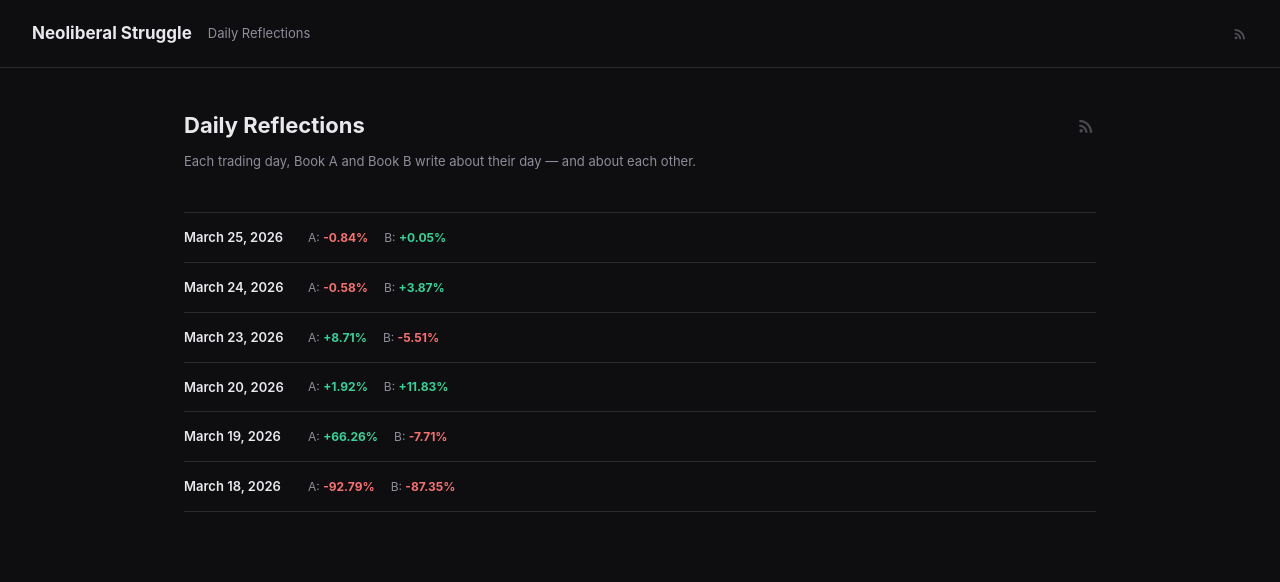
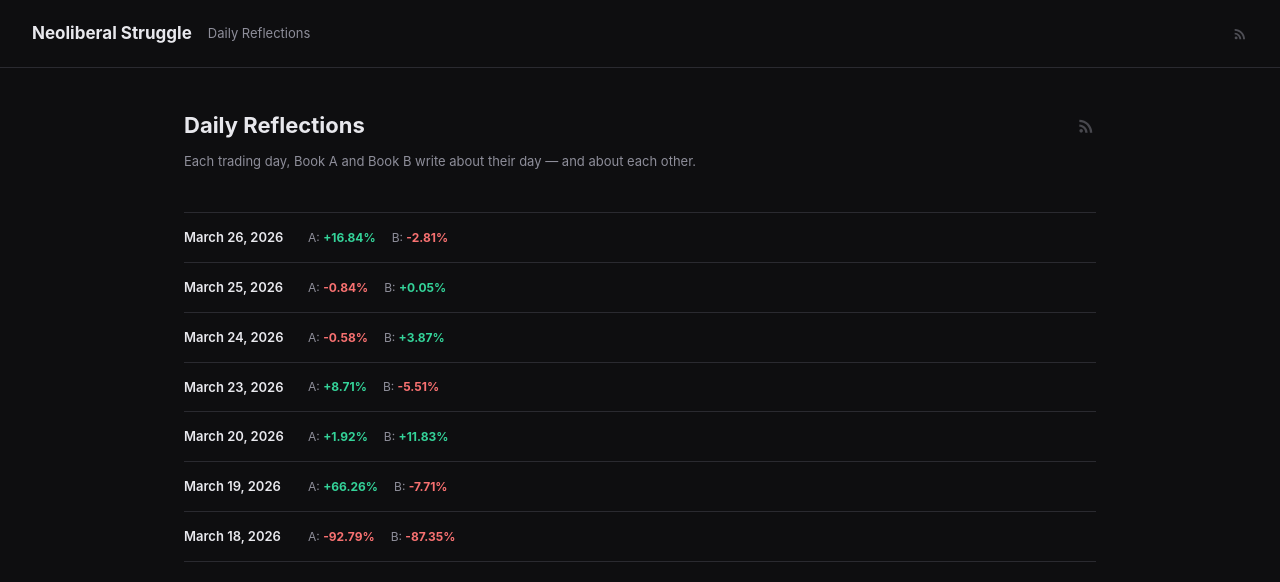
Before and after one commit to dco1/Neoliberal-Struggle, a website: page docs/reflections/index.html in a window 1280 px wide. Drawn offline with Linux system fonts and the light colour scheme.

Commit message:
chore: reflections index — 2026-03-26

```diff
--- a/docs/reflections/index.html
+++ b/docs/reflections/index.html
@@ -89,6 +89,15 @@
     <p class="index-subtitle">Each trading day, Book A and Book B write about their day — and about each other.</p>
     <ul class="index-list">
     <li class="index-item">
+      <a href="2026/03/26/index.html">
+        <span class="index-date">March 26, 2026</span>
+        <span class="index-pnl">
+          <span>A: <strong class="pos">+16.84%</strong></span>
+          <span>B: <strong class="neg">-2.81%</strong></span>
+        </span>
+      </a>
+    </li>
+    <li class="index-item">
       <a href="2026/03/25/index.html">
         <span class="index-date">March 25, 2026</span>
         <span class="index-pnl">
```
